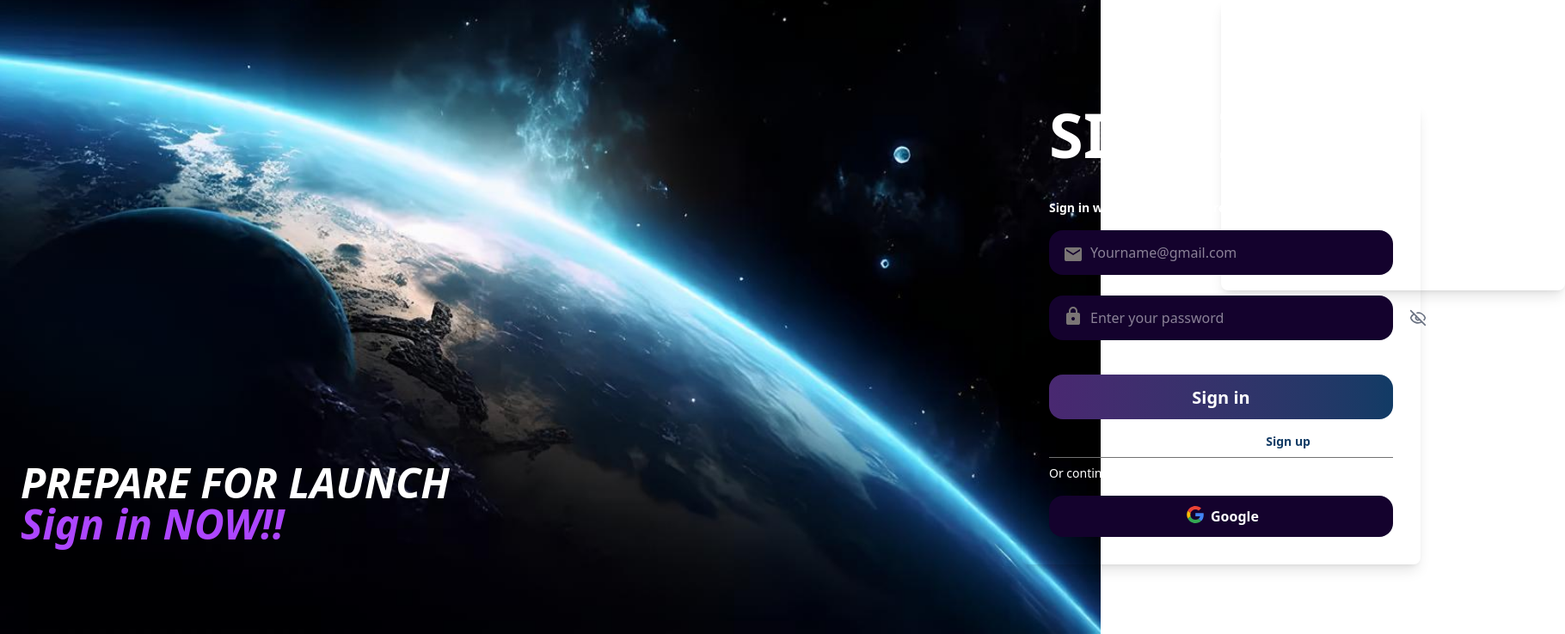
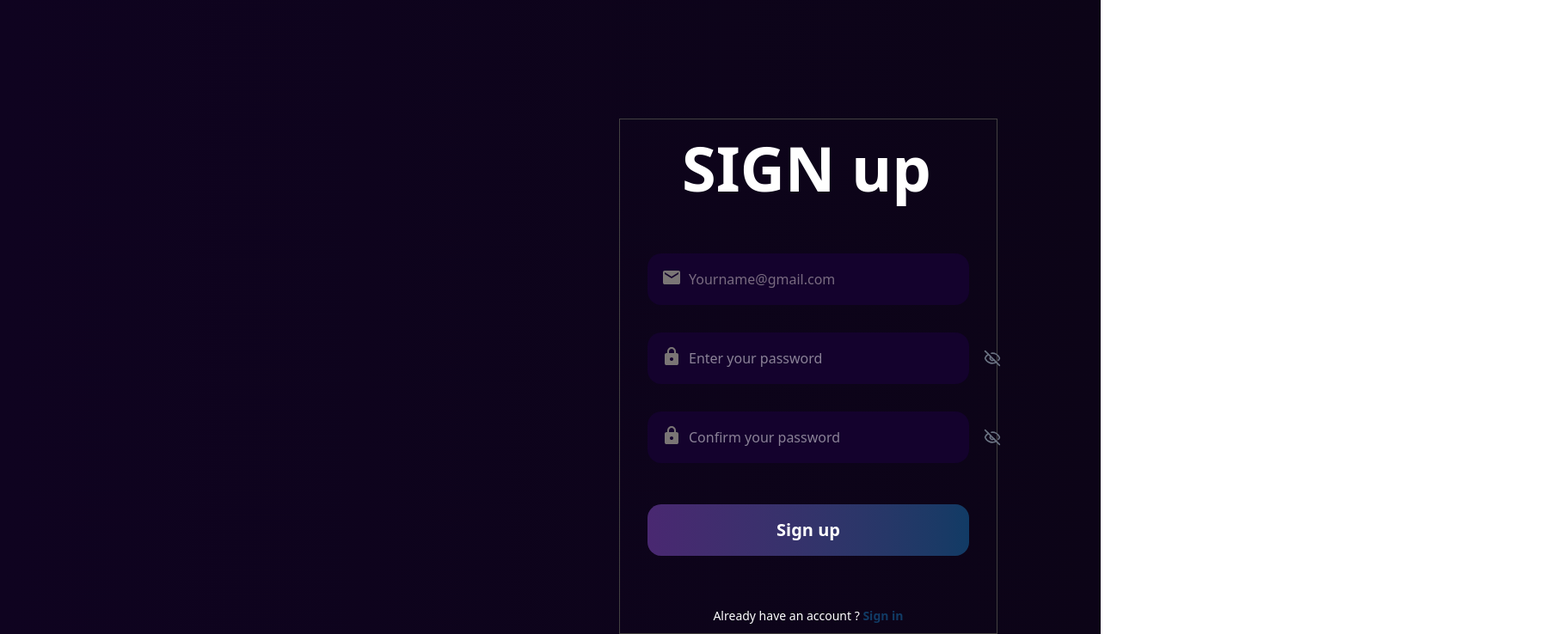
Before and after one commit to m-elhamlaoui/development-platform-jihane, a React (Vite) app: page /details/1#/signin in a window 1280 px wide. Shown: the part 62-800 px from the top of the page at 86% size, 1820 px wide, since content can reach past the window. Built offline with nearby package versions, Linux system fonts and the light colour scheme.

Commit message:
temporary

```diff
--- a/package.json
+++ b/package.json
@@ -11,11 +11,13 @@
   },
   "dependencies": {
     "@tailwindcss/vite": "^4.1.3",
+    "firebase": "^11.6.1",
     "lucide-react": "^0.503.0",
     "react": "^19.1.0",
     "react-dom": "^19.0.0",
     "react-icons": "^5.5.0",
     "react-router-dom": "^7.5.0",
+    "react-toastify": "^11.0.5",
     "tailwindcss": "^4.1.3"
   },
   "devDependencies": {
--- a/src/App.tsx
+++ b/src/App.tsx
@@ -1,5 +1,6 @@
 import { HashRouter as Router, Routes, Route, Navigate } from 'react-router-dom';
 import Signin from './pages/Signinpage'
+import Signup from './pages/Signuppage'
 import Header from './components/Header';
 import Homepage from './components/Homepage';
 import Agencies from './components/Agencies';
@@ -9,13 +10,14 @@ import LaunchDetails from './components/LaunchDetails';
 import ProgramDetails from './components/ProgramDetails';
 import Astronauts from './components/Astronauts';
 import AstronautDetails from './components/AstronautDetails';
+import { ToastContainer } from 'react-toastify';
 
 function App() {
   return (
     <Router>
       <Routes>
         <Route path="/" element={<Navigate to="/signin" replace />} />
-        <Route path="/signin" element={<Signin />} />
+        <Route path="/signin" element={<Signup/>} />
         <Route path="/homepage" element={
           <>
             <Header />
@@ -81,6 +83,7 @@ function App() {
           </>
         } />
       </Routes>
+      <ToastContainer />
     </Router>
   )
 }
--- a/src/components/Signin/Passwd.tsx
+++ b/src/components/Signin/Passwd.tsx
@@ -3,6 +3,7 @@ import{ Eye, EyeOff } from 'lucide-react'
 function Passwd() {
     const [showPassword, setShowPassword] = React.useState(false);
 
+    const [password, setPassword] = React.useState("");
 
 
     return (
@@ -14,6 +15,8 @@ function Passwd() {
             className='focus:outline-none  '
             type={showPassword ? "text":"password"}
             placeholder="Enter your password"
+            value={password}
+          onChange={(e) => setPassword(e.target.value)}
             />
             </div>
             <button
--- a/src/components/Signin/signinform.tsx
+++ b/src/components/Signin/signinform.tsx
@@ -1,8 +1,11 @@
+import React from 'react';
 import { useNavigate } from 'react-router-dom';
 import Passwd from "./Passwd"
 
 
 const Signinform = () => {
+  const[email, setEmail] = React.useState("");
+
   const navigate = useNavigate();
 
   const handleSubmit = (e: React.FormEvent) => {
@@ -10,6 +13,8 @@ const Signinform = () => {
     // Here you would typically handle authentication
     // For now, we'll just navigate to the homepage
     navigate('/homepage');
+
+
   };
 
   return (
@@ -25,6 +30,8 @@ const Signinform = () => {
           <input type="email"
           placeholder="Yourname@gmail.com"
           className=" focus:outline-none w-80 "
+          value={email}
+          onChange={(e) => setEmail(e.target.value)}
           />
           </div>
           <br/>
@@ -33,7 +40,7 @@ const Signinform = () => {
          <Passwd/>
 
 
-        <br/>
+          <br/>
           <button
           type="submit"
           className="w-100 p-3 h-13 text-white text-[20px] font-bold rounded-2xl bg-gradient-to-r from-[#492871] to-[#113B65] ">
--- /dev/null
+++ b/src/components/firebase.tsx
@@ -0,0 +1,25 @@
+// Import the functions you need from the SDKs you need
+import { initializeApp } from "firebase/app";
+import { getAnalytics } from "firebase/analytics";
+import { getAuth } from "firebase/auth";
+// TODO: Add SDKs for Firebase products that you want to use
+// https://firebase.google.com/docs/web/setup#available-libraries
+
+// Your web app's Firebase configuration
+// For Firebase JS SDK v7.20.0 and later, measurementId is optional
+const firebaseConfig = {
+  apiKey: "AIzaSyCtCUCfXMaTC_nW1qwfsvcuHaZUSRALUek",
+  authDomain: "login-auth-2ddd5.firebaseapp.com",
+  projectId: "login-auth-2ddd5",
+  storageBucket: "login-auth-2ddd5.firebasestorage.app",
+  messagingSenderId: "135693142305",
+  appId: "1:135693142305:web:9564b60df7f419f55fd660",
+  measurementId: "G-196RQXG2SW"
+};
+
+// Initialize Firebase
+const app = initializeApp(firebaseConfig);
+const analytics = getAnalytics(app);
+
+export const auth=getAuth();
+export default app;
--- a/src/pages/Signinpage.tsx
+++ b/src/pages/Signinpage.tsx
@@ -2,6 +2,7 @@ import background  from "../components/Assets/22.jpg";
 import rocket from "../components/Assets/Logo.png"
 import Signinform from "../components/Signin/signinform";
 const Signin = () => {
+
   return (
     <>
     <div className=" bg-no-repeat  w-screen h-screen bg-cover bg-center "
--- /dev/null
+++ b/src/pages/Signuppage.tsx
@@ -0,0 +1,102 @@
+import React from 'react'
+import { useNavigate } from 'react-router-dom';
+import{ Eye, EyeOff } from 'lucide-react'
+
+import rocket from "../components/Assets/Logo.png";
+
+const Signup = () =>  {
+    const [showPassword1, setShowPassword1] = React.useState(false);
+    const [password1, setPassword1] = React.useState("");
+    const [showPassword2, setShowPassword2] = React.useState(false);
+
+    const [password2, setPassword2] = React.useState("");
+    return (
+        <div className="bg-gradient-to-r from-[#0F0320] to-[#0C0417] min-h-screen w-full">
+            <div className="absolute top-0 left-0 m-4  flex flex-row items-start">
+                <img
+                    className="h-8 w-8 object-cover mr-2  "
+                    src={rocket}
+                    alt="Logo"
+                />
+                <h1 className="font-orbitron text-l font-bold mt-2 text-white italic tracking-wide ">
+                    BELONG EARTH
+                </h1>
+            </div>
+            <div className="absolute mt-50 ml-180 w-110 h-150 " >
+                <form className=" p-8 border border-[#434141]   w-96 pt-0 w-full h-full justify-center w-full h-full">
+                    <h1 className="text-7xl text-white font-bold mt-5 ml-10  ">SIGN up</h1>
+                    <div className="w-full ">
+
+                        <div className="  h-13 bg-[#14022D] h-15 mt-16 rounded-2xl focus:outline-none  flex flex-row gap-2 text-[#DDD4D4]  ">
+                            <label className="pt-4 pl-4"><svg xmlns="http://www.w3.org/2000/svg" height="24px" viewBox="0 -960 960 960" width="24px" fill="#7a7575"><path d="M160-160q-33 0-56.5-23.5T80-240v-480q0-33 23.5-56.5T160-800h640q33 0 56.5 23.5T880-720v480q0 33-23.5 56.5T800-160H160Zm320-280 320-200v-80L480-520 160-720v80l320 200Z"/></svg></label>
+                            <input type="email"
+                                placeholder="Yourname@gmail.com"
+                                className=" focus:outline-none w-80 "
+
+                            />
+                        </div>
+                        <div className='flex flex-row gap-28 w-100 h-15 mt-8  w-full  text-white bg-[#14022D] p-3 rounded-2xl  '>
+                            <div className='flex flex-row gap-2'>
+                                <label className=' pt-1 pl-1'><svg xmlns="http://www.w3.org/2000/svg" height="24px" viewBox="0 -960 960 960" width="24px" fill="#7a7575"><path d="M240-80q-33 0-56.5-23.5T160-160v-400q0-33 23.5-56.5T240-640h40v-80q0-83 58.5-141.5T480-920q83 0 141.5 58.5T680-720v80h40q33 0 56.5 23.5T800-560v400q0 33-23.5 56.5T720-80H240Zm240-200q33 0 56.5-23.5T560-360q0-33-23.5-56.5T480-440q-33 0-56.5 23.5T400-360q0 33 23.5 56.5T480-280ZM360-640h240v-80q0-50-35-85t-85-35q-50 0-85 35t-35 85v80Z"/></svg>
+                                </label>
+                                <input
+                                    className='focus:outline-none  '
+                                    type={showPassword1 ? "text":"password"}
+                                    placeholder="Enter your password"
+                                    value={password1}
+                                    onChange={(e) => setPassword1(e.target.value)}
+                                />
+                             </div>
+                                <button
+                                    className='ml-0 p-0'
+                                    type="button"
+                                    onClick={() => setShowPassword1(prev => !prev)}
+                                >
+                                    {showPassword1 ? <Eye className="w-5 h-5 text-gray-500" /> : <EyeOff className="w-5 h-5 text-gray-500" />}
+                                </button>
+
+                        </div>
+                        <div className='flex flex-row gap-28 w-100 h-15 mt-8  w-full  text-white bg-[#14022D] p-3 rounded-2xl  '>
+                            <div className='flex flex-row gap-2'>
+                                <label className=' pt-1 pl-1'><svg xmlns="http://www.w3.org/2000/svg" height="24px" viewBox="0 -960 960 960" width="24px" fill="#7a7575"><path d="M240-80q-33 0-56.5-23.5T160-160v-400q0-33 23.5-56.5T240-640h40v-80q0-83 58.5-141.5T480-920q83 0 141.5 58.5T680-720v80h40q33 0 56.5 23.5T800-560v400q0 33-23.5 56.5T720-80H240Zm240-200q33 0 56.5-23.5T560-360q0-33-23.5-56.5T480-440q-33 0-56.5 23.5T400-360q0 33 23.5 56.5T480-280ZM360-640h240v-80q0-50-35-85t-85-35q-50 0-85 35t-35 85v80Z"/></svg>
+                                </label>
+                                <input
+                                    className='focus:outline-none  '
+                                    type={showPassword2 ? "text":"password"}
+                                    placeholder="Confirm your password"
+                                    value={password2}
+                                    onChange={(e) => setPassword2(e.target.value)}
+                                />
+                             </div>
+                                <button
+                                    className='ml-0 p-0'
+                                    type="button"
+                                    onClick={() => setShowPassword2(prev => !prev)}
+                                >
+                                    {showPassword2 ? <Eye className="w-5 h-5 text-gray-500" /> : <EyeOff className="w-5 h-5 text-gray-500" />}
+                                </button>
+
+                        </div>
+                        <br/>
+
+                        <br/>
+                        <button
+                            type="submit"
+                            className="w-100 p-3 h-13 w-full h-15 text-white text-[20px] font-bold rounded-2xl bg-gradient-to-r from-[#492871] to-[#113B65] ">
+                            Sign up
+                        </button>
+                        <p className="text-sm text-white  mt-15 text-center ">
+                        Already have an account ?
+                            <a href="/signup" className="text-[#113B65] font-bold  "> Sign in</a>
+                        </p>
+
+
+
+                    </div>
+                </form>
+            </div>
+        </div>
+
+  )
+}
+export default Signup
```
Also changed, not shown: 1 other file (tests, documents, lock files or other folders).
